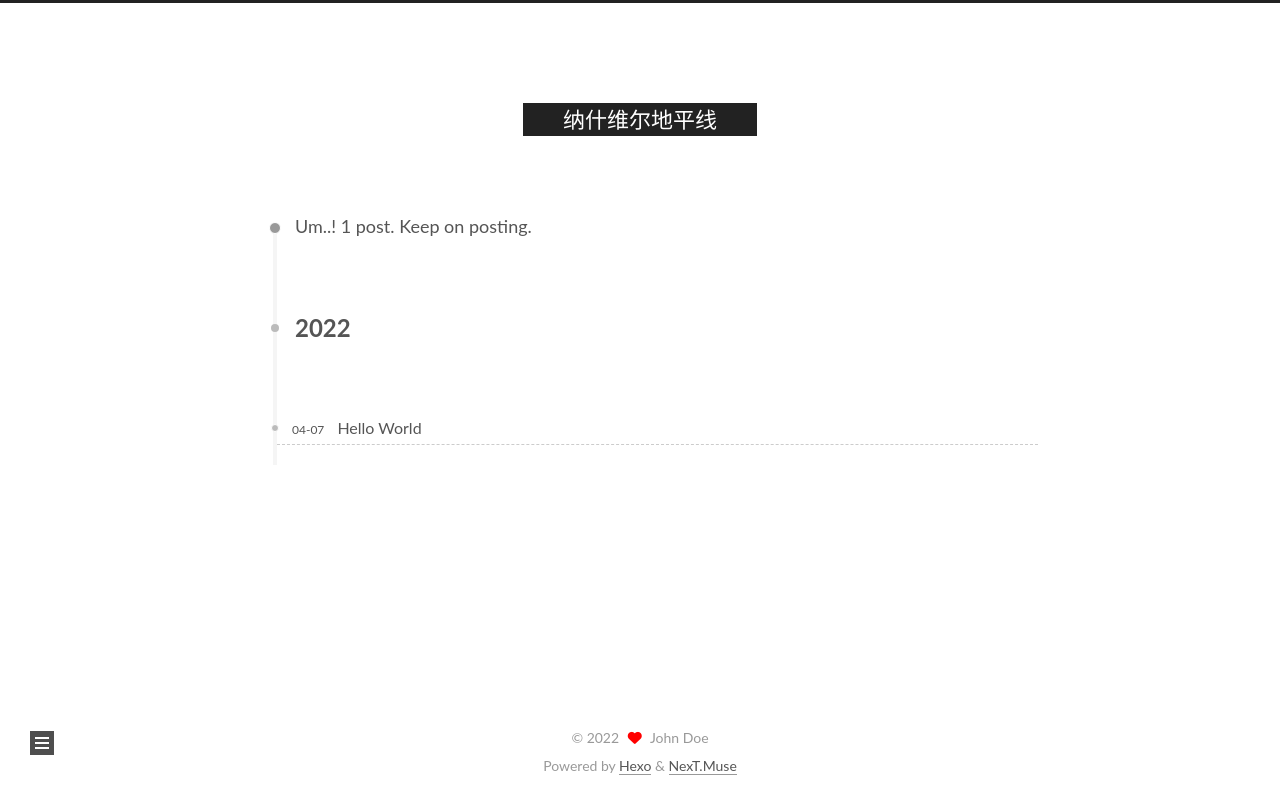
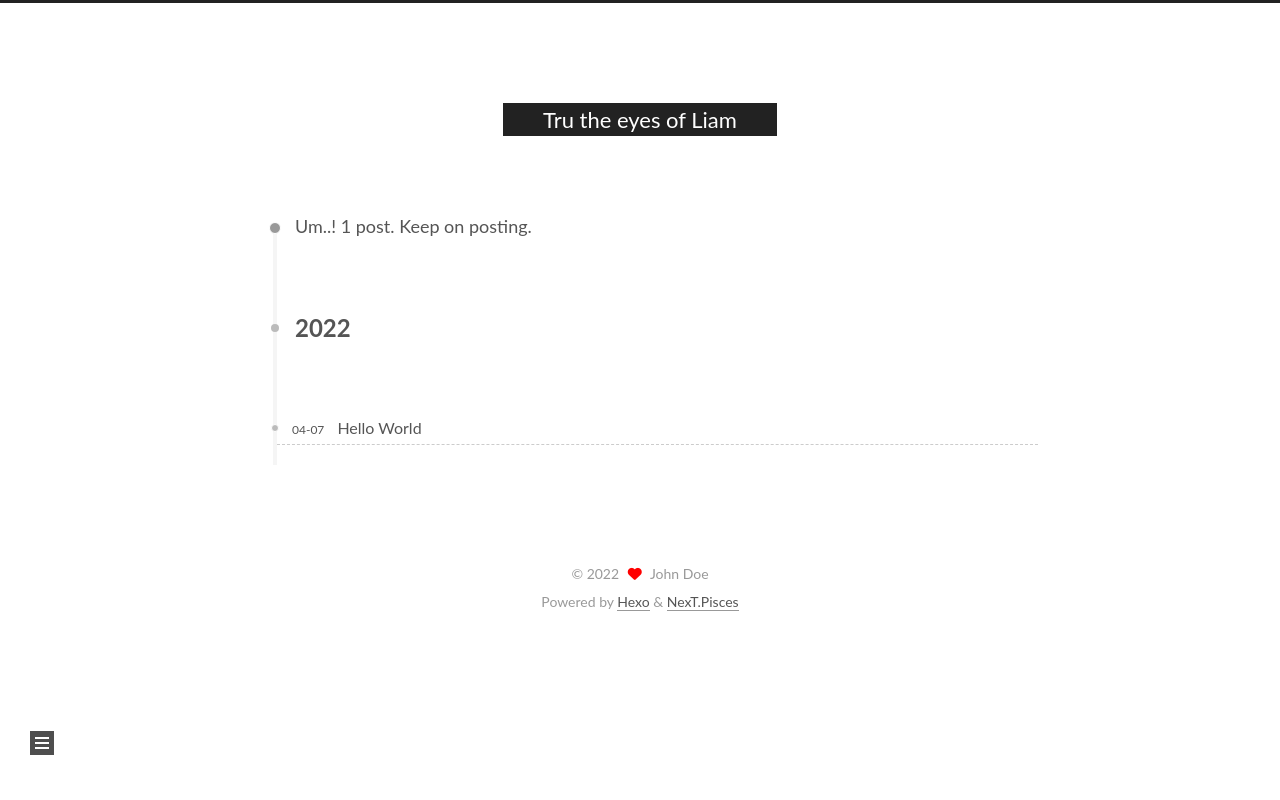
Before and after one commit to SonicLiam/SonicLiam.github.io, a plain HTML site: page archives/2022/04/index.html in a window 1280 px wide. Drawn offline with nearby package versions, Linux system fonts and the light colour scheme.

Commit message:
Site updated: 2022-04-07 21:21:56

```diff
--- a/2022/04/07/hello-world/index.html
+++ b/2022/04/07/hello-world/index.html
@@ -3,7 +3,8 @@
 <head>
   <meta charset="UTF-8">
 <meta name="viewport" content="width=device-width">
-<meta name="theme-color" content="#222"><meta name="generator" content="Hexo 6.1.0">
+<meta name="theme-color" content="#222" media="(prefers-color-scheme: light)">
+<meta name="theme-color" content="#222" media="(prefers-color-scheme: dark)"><meta name="generator" content="Hexo 6.1.0">
 
 
   <link rel="apple-touch-icon" sizes="180x180" href="/images/apple-touch-icon-next.png">
@@ -18,13 +19,13 @@
 <link rel="stylesheet" href="https://cdn.jsdelivr.net/npm/@fortawesome/fontawesome-free@6.1.1/css/all.min.css" integrity="sha256-DfWjNxDkM94fVBWx1H5BMMp0Zq7luBlV8QRcSES7s+0=" crossorigin="anonymous">
   <link rel="stylesheet" href="https://cdn.jsdelivr.net/npm/animate.css@3.1.1/animate.min.css" integrity="sha256-PR7ttpcvz8qrF57fur/yAx1qXMFJeJFiA6pSzWi0OIE=" crossorigin="anonymous">
 
-<script class="next-config" data-name="main" type="application/json">{"hostname":"example.com","root":"/","images":"/images","scheme":"Muse","darkmode":false,"version":"8.11.0","exturl":false,"sidebar":{"position":"left","display":"post","padding":18,"offset":12},"copycode":false,"bookmark":{"enable":false,"color":"#222","save":"auto"},"mediumzoom":false,"lazyload":false,"pangu":false,"comments":{"style":"tabs","active":null,"storage":true,"lazyload":false,"nav":null},"stickytabs":false,"motion":{"enable":true,"async":false,"transition":{"post_block":"fadeIn","post_header":"fadeInDown","post_body":"fadeInDown","coll_header":"fadeInLeft","sidebar":"fadeInUp"}},"prism":false,"i18n":{"placeholder":"Searching...","empty":"We didn't find any results for the search: ${query}","hits_time":"${hits} results found in ${time} ms","hits":"${hits} results found"}}</script><script src="/js/config.js"></script>
+<script class="next-config" data-name="main" type="application/json">{"hostname":"example.com","root":"/","images":"/images","scheme":"Pisces","darkmode":true,"version":"8.11.0","exturl":false,"sidebar":{"position":"left","display":"post","padding":18,"offset":12},"copycode":false,"bookmark":{"enable":false,"color":"#222","save":"auto"},"mediumzoom":false,"lazyload":false,"pangu":false,"comments":{"style":"tabs","active":null,"storage":true,"lazyload":false,"nav":null},"stickytabs":false,"motion":{"enable":true,"async":false,"transition":{"post_block":"fadeIn","post_header":"fadeInDown","post_body":"fadeInDown","coll_header":"fadeInLeft","sidebar":"fadeInUp"}},"prism":false,"i18n":{"placeholder":"Searching...","empty":"We didn't find any results for the search: ${query}","hits_time":"${hits} results found in ${time} ms","hits":"${hits} results found"}}</script><script src="/js/config.js"></script>
 
     <meta name="description" content="Welcome to Hexo! This is your very first post. Check documentation for more info. If you get any problems when using Hexo, you can find the answer in troubleshooting or you can ask me on GitHub. Quick">
 <meta property="og:type" content="article">
 <meta property="og:title" content="Hello World">
 <meta property="og:url" content="http://example.com/2022/04/07/hello-world/index.html">
-<meta property="og:site_name" content="纳什维尔地平线">
+<meta property="og:site_name" content="Tru the eyes of Liam">
 <meta property="og:description" content="Welcome to Hexo! This is your very first post. Check documentation for more info. If you get any problems when using Hexo, you can find the answer in troubleshooting or you can ask me on GitHub. Quick">
 <meta property="og:locale" content="en_US">
 <meta property="article:published_time" content="2022-04-07T09:51:46.810Z">
@@ -40,7 +41,7 @@
 <script class="next-config" data-name="page" type="application/json">{"sidebar":"","isHome":false,"isPost":true,"lang":"en","comments":true,"permalink":"http://example.com/2022/04/07/hello-world/","path":"2022/04/07/hello-world/","title":"Hello World"}</script>
 
 <script class="next-config" data-name="calendar" type="application/json">""</script>
-<title>Hello World | 纳什维尔地平线</title>
+<title>Hello World | Tru the eyes of Liam</title>
 
 
 
@@ -67,7 +68,7 @@
 
     <a href="/" class="brand" rel="start">
       <i class="logo-line"></i>
-      <p class="site-title">纳什维尔地平线</p>
+      <p class="site-title">Tru the eyes of Liam</p>
       <i class="logo-line"></i>
     </a>
   </div>
@@ -169,12 +170,12 @@
     </span>
 
     <span hidden itemprop="publisher" itemscope itemtype="http://schema.org/Organization">
-      <meta itemprop="name" content="纳什维尔地平线">
+      <meta itemprop="name" content="Tru the eyes of Liam">
       <meta itemprop="description" content="">
     </span>
 
     <span hidden itemprop="post" itemscope itemtype="http://schema.org/CreativeWork">
-      <meta itemprop="name" content="Hello World | 纳什维尔地平线">
+      <meta itemprop="name" content="Hello World | Tru the eyes of Liam">
       <meta itemprop="description" content="">
     </span>
       <header class="post-header">
@@ -251,7 +252,7 @@
   </span>
   <span class="author" itemprop="copyrightHolder">John Doe</span>
 </div>
-  <div class="powered-by">Powered by <a href="https://hexo.io/" rel="noopener" target="_blank">Hexo</a> & <a href="https://theme-next.js.org/muse/" rel="noopener" target="_blank">NexT.Muse</a>
+  <div class="powered-by">Powered by <a href="https://hexo.io/" rel="noopener" target="_blank">Hexo</a> & <a href="https://theme-next.js.org/pisces/" rel="noopener" target="_blank">NexT.Pisces</a>
   </div>
 
     </div>
@@ -259,7 +260,7 @@
 
 
   <script src="https://cdn.jsdelivr.net/npm/animejs@3.2.1/lib/anime.min.js" integrity="sha256-XL2inqUJaslATFnHdJOi9GfQ60on8Wx1C2H8DYiN1xY=" crossorigin="anonymous"></script>
-<script src="/js/comments.js"></script><script src="/js/utils.js"></script><script src="/js/motion.js"></script><script src="/js/schemes/muse.js"></script><script src="/js/next-boot.js"></script>
+<script src="/js/comments.js"></script><script src="/js/utils.js"></script><script src="/js/motion.js"></script><script src="/js/next-boot.js"></script>
 
 
 
--- a/archives/2022/04/index.html
+++ b/archives/2022/04/index.html
@@ -3,7 +3,8 @@
 <head>
   <meta charset="UTF-8">
 <meta name="viewport" content="width=device-width">
-<meta name="theme-color" content="#222"><meta name="generator" content="Hexo 6.1.0">
+<meta name="theme-color" content="#222" media="(prefers-color-scheme: light)">
+<meta name="theme-color" content="#222" media="(prefers-color-scheme: dark)"><meta name="generator" content="Hexo 6.1.0">
 
 
   <link rel="apple-touch-icon" sizes="180x180" href="/images/apple-touch-icon-next.png">
@@ -18,12 +19,12 @@
 <link rel="stylesheet" href="https://cdn.jsdelivr.net/npm/@fortawesome/fontawesome-free@6.1.1/css/all.min.css" integrity="sha256-DfWjNxDkM94fVBWx1H5BMMp0Zq7luBlV8QRcSES7s+0=" crossorigin="anonymous">
   <link rel="stylesheet" href="https://cdn.jsdelivr.net/npm/animate.css@3.1.1/animate.min.css" integrity="sha256-PR7ttpcvz8qrF57fur/yAx1qXMFJeJFiA6pSzWi0OIE=" crossorigin="anonymous">
 
-<script class="next-config" data-name="main" type="application/json">{"hostname":"example.com","root":"/","images":"/images","scheme":"Muse","darkmode":false,"version":"8.11.0","exturl":false,"sidebar":{"position":"left","display":"post","padding":18,"offset":12},"copycode":false,"bookmark":{"enable":false,"color":"#222","save":"auto"},"mediumzoom":false,"lazyload":false,"pangu":false,"comments":{"style":"tabs","active":null,"storage":true,"lazyload":false,"nav":null},"stickytabs":false,"motion":{"enable":true,"async":false,"transition":{"post_block":"fadeIn","post_header":"fadeInDown","post_body":"fadeInDown","coll_header":"fadeInLeft","sidebar":"fadeInUp"}},"prism":false,"i18n":{"placeholder":"Searching...","empty":"We didn't find any results for the search: ${query}","hits_time":"${hits} results found in ${time} ms","hits":"${hits} results found"}}</script><script src="/js/config.js"></script>
+<script class="next-config" data-name="main" type="application/json">{"hostname":"example.com","root":"/","images":"/images","scheme":"Pisces","darkmode":true,"version":"8.11.0","exturl":false,"sidebar":{"position":"left","display":"post","padding":18,"offset":12},"copycode":false,"bookmark":{"enable":false,"color":"#222","save":"auto"},"mediumzoom":false,"lazyload":false,"pangu":false,"comments":{"style":"tabs","active":null,"storage":true,"lazyload":false,"nav":null},"stickytabs":false,"motion":{"enable":true,"async":false,"transition":{"post_block":"fadeIn","post_header":"fadeInDown","post_body":"fadeInDown","coll_header":"fadeInLeft","sidebar":"fadeInUp"}},"prism":false,"i18n":{"placeholder":"Searching...","empty":"We didn't find any results for the search: ${query}","hits_time":"${hits} results found in ${time} ms","hits":"${hits} results found"}}</script><script src="/js/config.js"></script>
 
     <meta property="og:type" content="website">
-<meta property="og:title" content="纳什维尔地平线">
+<meta property="og:title" content="Tru the eyes of Liam">
 <meta property="og:url" content="http://example.com/archives/2022/04/index.html">
-<meta property="og:site_name" content="纳什维尔地平线">
+<meta property="og:site_name" content="Tru the eyes of Liam">
 <meta property="og:locale" content="en_US">
 <meta property="article:author" content="John Doe">
 <meta name="twitter:card" content="summary">
@@ -36,7 +37,7 @@
 <script class="next-config" data-name="page" type="application/json">{"sidebar":"","isHome":false,"isPost":false,"lang":"en","comments":"","permalink":"","path":"archives/2022/04/index.html","title":""}</script>
 
 <script class="next-config" data-name="calendar" type="application/json">""</script>
-<title>Archive | 纳什维尔地平线</title>
+<title>Archive | Tru the eyes of Liam</title>
 
 
 
@@ -63,7 +64,7 @@
 
     <a href="/" class="brand" rel="start">
       <i class="logo-line"></i>
-      <h1 class="site-title">纳什维尔地平线</h1>
+      <h1 class="site-title">Tru the eyes of Liam</h1>
       <i class="logo-line"></i>
     </a>
   </div>
@@ -204,7 +205,7 @@
   </span>
   <span class="author" itemprop="copyrightHolder">John Doe</span>
 </div>
-  <div class="powered-by">Powered by <a href="https://hexo.io/" rel="noopener" target="_blank">Hexo</a> & <a href="https://theme-next.js.org/muse/" rel="noopener" target="_blank">NexT.Muse</a>
+  <div class="powered-by">Powered by <a href="https://hexo.io/" rel="noopener" target="_blank">Hexo</a> & <a href="https://theme-next.js.org/pisces/" rel="noopener" target="_blank">NexT.Pisces</a>
   </div>
 
     </div>
@@ -212,7 +213,7 @@
 
 
   <script src="https://cdn.jsdelivr.net/npm/animejs@3.2.1/lib/anime.min.js" integrity="sha256-XL2inqUJaslATFnHdJOi9GfQ60on8Wx1C2H8DYiN1xY=" crossorigin="anonymous"></script>
-<script src="/js/comments.js"></script><script src="/js/utils.js"></script><script src="/js/motion.js"></script><script src="/js/schemes/muse.js"></script><script src="/js/next-boot.js"></script>
+<script src="/js/comments.js"></script><script src="/js/utils.js"></script><script src="/js/motion.js"></script><script src="/js/next-boot.js"></script>
 
 
 
```
Also changed, not shown: archives/2022/index.html (+9 -8 lines), archives/index.html (+9 -8 lines), index.html (+11 -10 lines).
